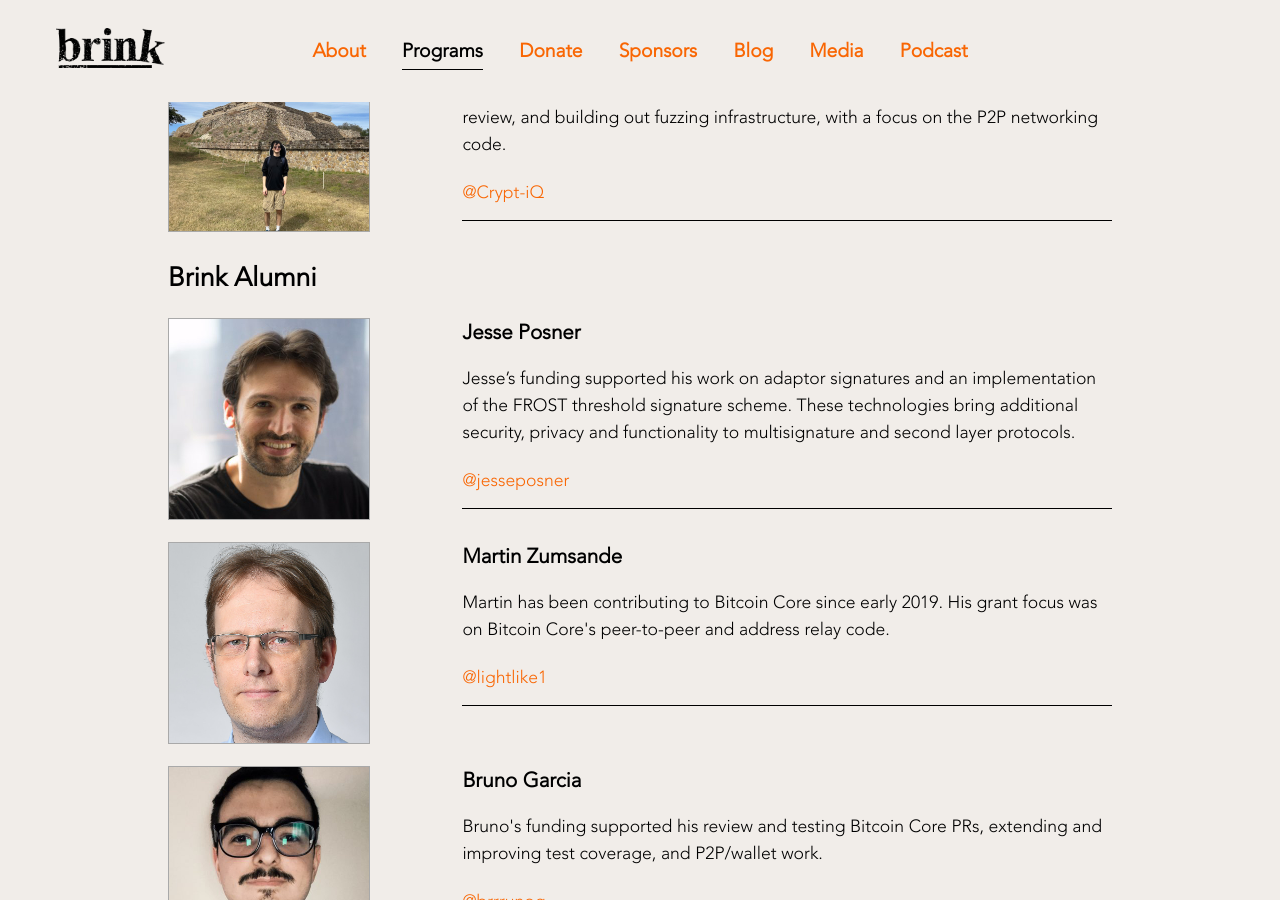
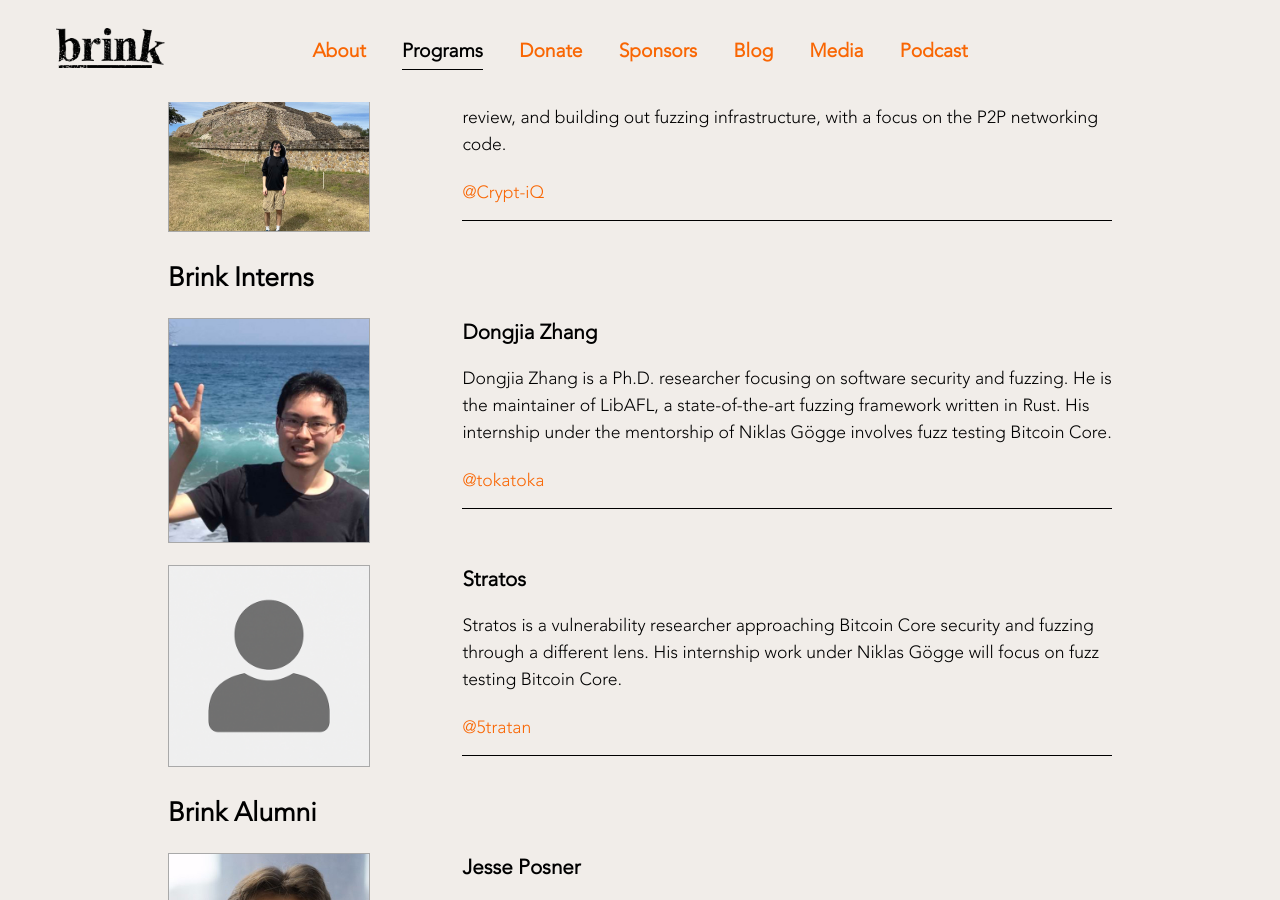
Before and after one commit to bitcoinbrink/website, a Jekyll site: the page built from programs.md, in a window 1280 px wide and 900 px high, scrolled down 3004 px. Built offline with Jekyll 4.4.1, drawn with Linux system fonts in a browser that asks for light colours.

Commit message:
Team: add interns dongjia, stratos

```diff
--- a/_data/team.yml
+++ b/_data/team.yml
@@ -50,6 +50,33 @@
   link: https://twitter.com/Leishman
   image: assets/images/alex-leishman.jpg
   alt: Picture of Alex Leishman
+
+interns:
+
+- name: "Dongjia Zhang"
+  description: >-
+    Dongjia Zhang is a Ph.D. researcher focusing on software security and
+    fuzzing. He is the maintainer of LibAFL, a state-of-the-art fuzzing
+    framework written in Rust. His internship under the mentorship of Niklas
+    Gögge involves fuzz testing Bitcoin Core.
+  social: "@tokatoka"
+  link: https://github.com/tokatoka
+  image: assets/images/dongjia-zhang.jpg
+  alt: Picture of Dongjia Zhang
+  quote: >-
+    ""
+
+- name: "Stratos"
+  description: >-
+    Stratos is a vulnerability researcher approaching Bitcoin Core
+    security and fuzzing through a different lens. His internship work under Niklas
+    Gögge will focus on fuzz testing Bitcoin Core.
+  social: "@5tratan"
+  link: https://x.com/5tratan
+  image: assets/images/stratos.png
+  alt: Picture of Stratos
+  quote: >-
+    ""
 
 fellows:
 
--- a/programs.md
+++ b/programs.md
@@ -120,6 +120,33 @@
   {% endfor %}
 </div>
 
+{% assign intern_size = site.data.team.interns | size %}
+{% if intern_size > 0 %}
+  <h2 id="brink_interns">Brink Interns</h2>
+{% endif %}
+
+<div class="team-container">
+  {% for item in site.data.team.interns %}
+  <div class="team-row">
+    <div class="image-column">
+      <img src="{{ item.image }}" alt="{{ item.alt }}"/>
+    </div>
+    <div class="text-column">
+      <h3 class="team-name">{{ item.name }}</h3>
+      <h4 class="item-title">{{ item.title | upcase }}</h4>
+      <p class="item-description">
+        {{ item.description }}
+      </p>
+      {% if item.social %}
+      <div class="team-social">
+        <a href="{{ item.link }}" target="_blank">{{ item.social }}</a>
+      </div>
+      {% endif %}
+    </div>
+  </div>
+  {% endfor %}
+</div>
+
 <h2 id="brink_alumni">Brink Alumni</h2>
 
 <div class="team-container">
```
Also changed, not shown: assets/images/dongjia-zhang.jpg (added), assets/images/stratos.png (added).
